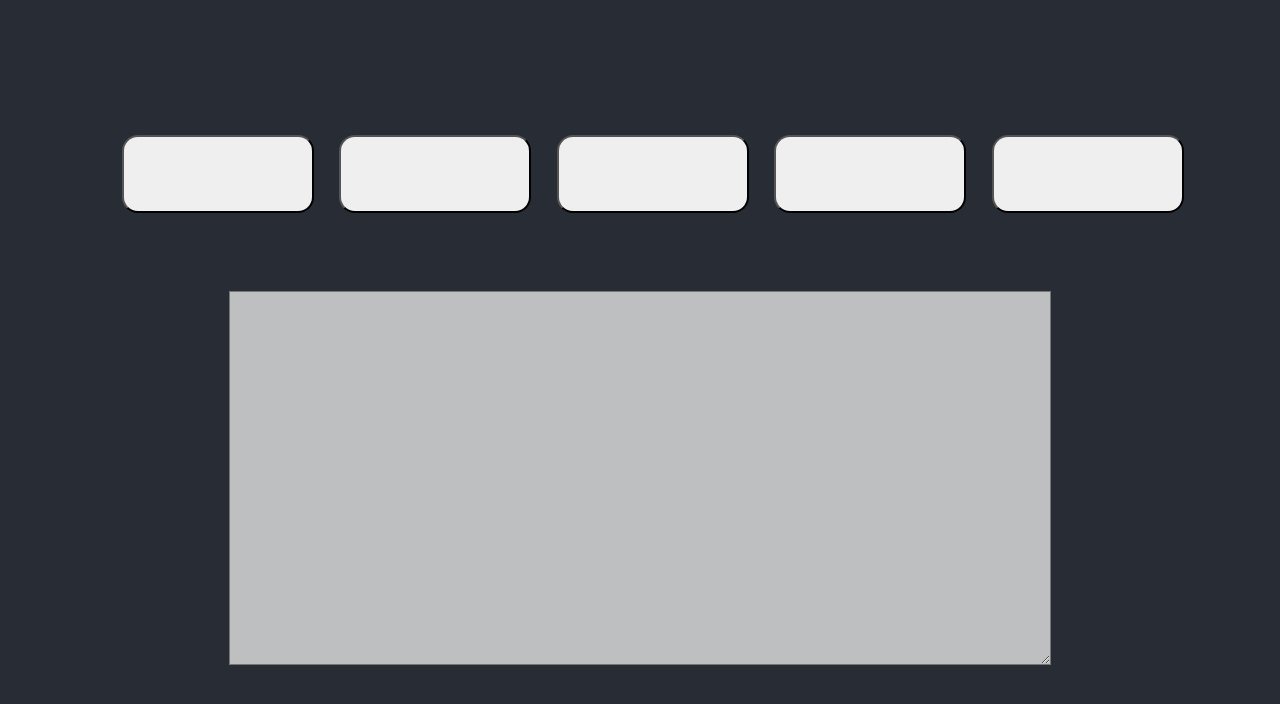
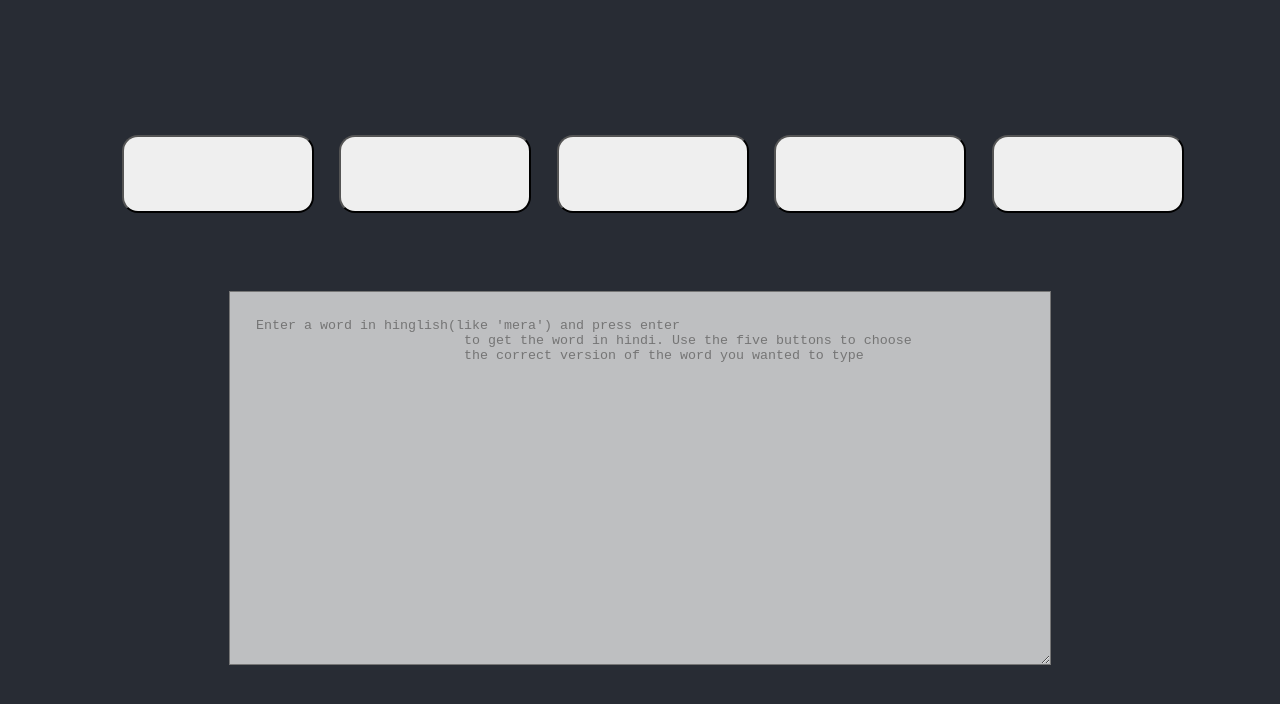
Before and after one commit to apupneja/midas-transliterator, a React (Create React App) app: page / in a window 1280 px wide. Shown: the top 704 px of the page. Built offline with nearby package versions, Linux system fonts and the light colour scheme.

Commit message:
added default text

```diff
--- a/src/App.js
+++ b/src/App.js
@@ -78,6 +78,9 @@ function App() {
             value={inputValue}
             onChange={handleInputChange}
             //onKeyDown={handleKeyPress}
+            placeholder="Enter a word in hinglish(like 'mera') and press enter
+                          to get the word in hindi. Use the five buttons to choose
+                          the correct version of the word you wanted to type"
             id = "textbox"
           />
       </header>
```
